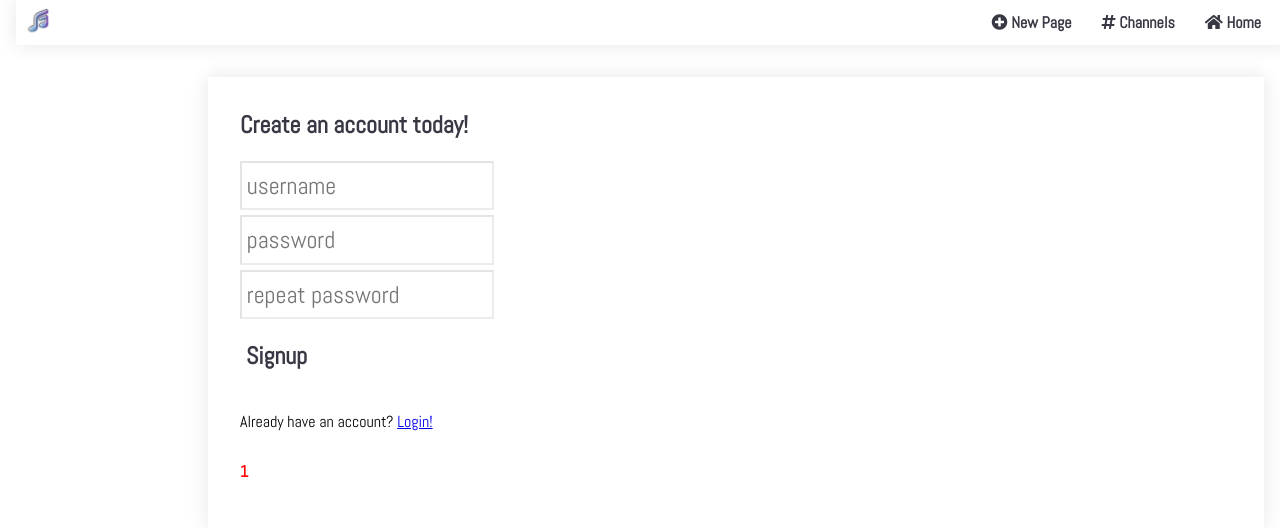
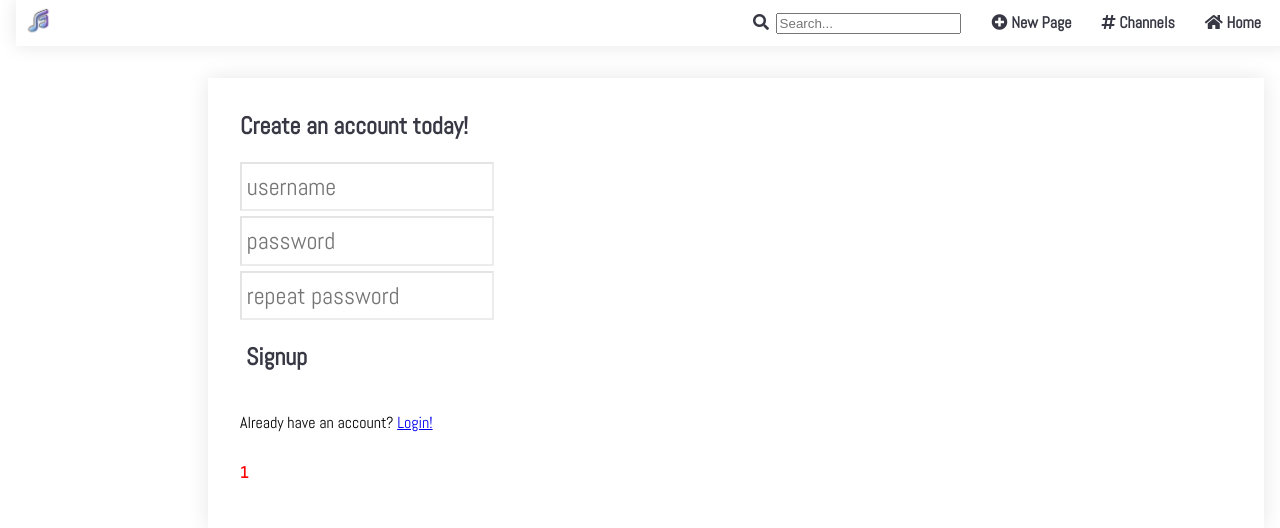
Before and after one commit to Quendrique/FEUP-LTW, a PHP site: page /pages/signup.php?message=1 in a window 1280 px wide. Shown: the top 528 px of the page. Run offline with PHP 8.4, Linux system fonts and the light colour scheme; some libraries are stand-ins or nearby versions.

Commit message:
Added search bar

```diff
--- a/projeto/css/style.css
+++ b/projeto/css/style.css
@@ -46,6 +46,21 @@ img{
   padding-left: 20px;
 }
 
+.tabs form
+{
+  float: right;
+  margin-right: 1em;
+}
+
+.tabs form input
+{
+  margin-left: 0.5em;
+}
+
+.tabs form label
+{
+  color: var(--font-color);
+}
 
 .tabs ul {
 	list-style: none;
--- a/projeto/templates/tpl_common.php
+++ b/projeto/templates/tpl_common.php
@@ -18,6 +18,9 @@
               <li><a href="../pages/channels.php"><i class="fas fa-hashtag"></i> Channels</a></li>
               <li><a href="../pages/newpage.php"><i class="fas fa-plus-circle"></i> New Page</a></li>
             </ul>
+            <form method="get" action="../pages/search.php">
+              <label><i class="fas fa-search"></i><input type="text" name="search" placeholder="Search..." required></label>
+            </form>
           </nav>
       </div>
 
```
